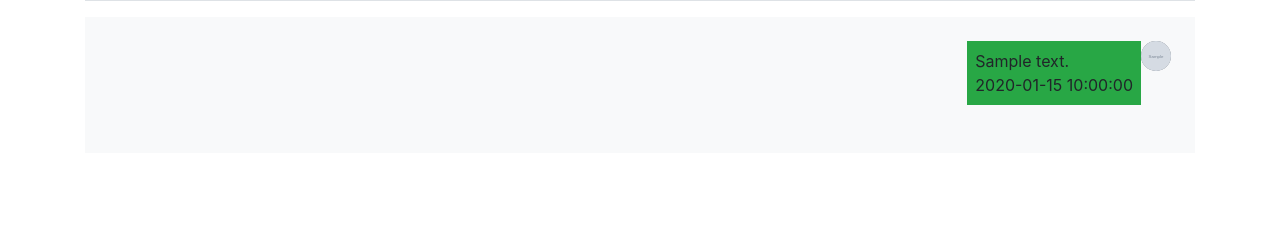
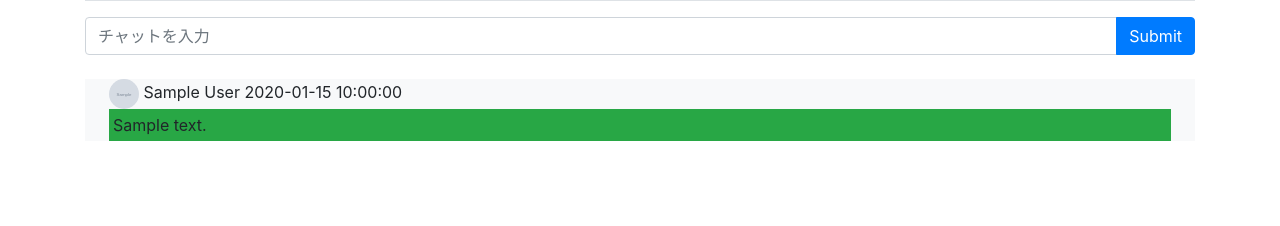
Before and after one commit to ecto0310/gpbl_2022_summer, a Flask app: page /group/1/chat in a window 1280 px wide. Shown: the part 177-403 px from the top of the page. Run offline with Flask 2, Linux system fonts and the light colour scheme; a user stored in the database is signed in; tables that the repository leaves empty hold one stand-in row (values such as "Sample post"); grey boxes marked "Sample" are stand-in pictures; parts of the project's set-up code (start-up, migrations or seed data) failed here and were passed over; some libraries are stand-ins or nearby versions; some web fonts are replaced.

Commit message:
[fix] chat ui

```diff
--- a/src/c_meet/templates/group/chat.html
+++ b/src/c_meet/templates/group/chat.html
@@ -17,32 +17,24 @@
             </tr>
         </tbody>
     </table>
-
-    <div class="chat bg-light p-4">
+    <form class="input-group" method="POST" action="./post_chat">
+        <input type="text" id="content" name="content" class="form-control input-group-prepend"
+            placeholder="チャットを入力"></input>
+        <span class="input-group-btn input-group-append">
+            <input class="btn btn-primary" type="submit" value="Submit">
+        </span>
+    </form>
+    <div id="chat_log" class="bg-light">
         {% for chat_log in chat_logs %}
-        {% if chat_log.me %}
-        <div class="message d-flex flex-row-reverse align-items-start mb-4">
-            <div class="message-icon rounded-circle bg-secondary text-white fs-3">
-                <img src="{{chat_log.user_icon}}" height="40px" class="user-icon rounded-circle">
-                <!-- {{chat_log.user_name}} -->
+        <div class="m-4">
+            <img src="{{chat_log.user_icon}}" height="40px" class="user-icon rounded-circle">
+            {{chat_log.user_name}}
+            {{ chat_log.date }}
+            <div class="{% if chat_log.me %}bg-success{% else %}bg-info{% endif %} w-100 p-1"
+                style="word-break: break-all;">
+                {{ chat_log.content }}
             </div>
-            <p class="message-text p-2 me-2 mb-0 bg-success">
-                {{ chat_log.content }}<br />
-                {{ chat_log.date }}
-            </p>
         </div>
-        {% else %}
-        <div class="message d-flex flex-row align-items-start mb-4">
-            <div class="message-icon rounded-circle bg-secondary text-white fs-3">
-                <img src="{{chat_log.user_icon}}" height="40px" class="user-icon rounded-circle">
-                <!-- {{chat_log.user_name}} -->
-            </div>
-            <p class="message-text p-2 ms-2 mb-0 bg-info">
-                {{ chat_log.content }}<br />
-                {{ chat_log.date }}
-            </p>
-        </div>
-        {% endif %}
         {% endfor %}
     </div>
 </div>
--- a/src/c_meet/views/group.py
+++ b/src/c_meet/views/group.py
@@ -1,5 +1,6 @@
+from crypt import methods
 from operator import truediv
-from flask import Blueprint, render_template, redirect, url_for
+from flask import Blueprint, render_template, redirect, url_for, request
 from flask_login import (current_user, login_required)
 from c_meet.models.group_chat import Group_Chat
 from c_meet.models.group_user import Group_User
@@ -70,3 +71,14 @@ def show_chat(uuid):
         chat["date"] = log.created_at
         chat_logs.append(chat)
     return render_template("group/chat.html", group = group_view,  chat_logs = chat_logs )
+
+@group.route('/<uuid>/post_chat', methods=["POST"])
+@login_required
+def post_chat(uuid):
+    content = request.form.get('content')
+    print("aaaa",content)
+    if content == None:
+        return redirect(url_for('group.show_chat', uuid = uuid))
+    group_chat = Group_Chat(user_id = current_user.id, group_id = uuid, content = content)
+    Group_Chat.create(group_chat)
+    return redirect(url_for('group.show_chat', uuid = uuid))
```
